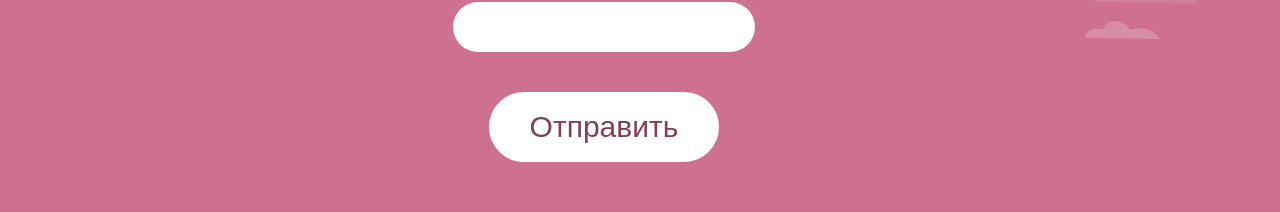
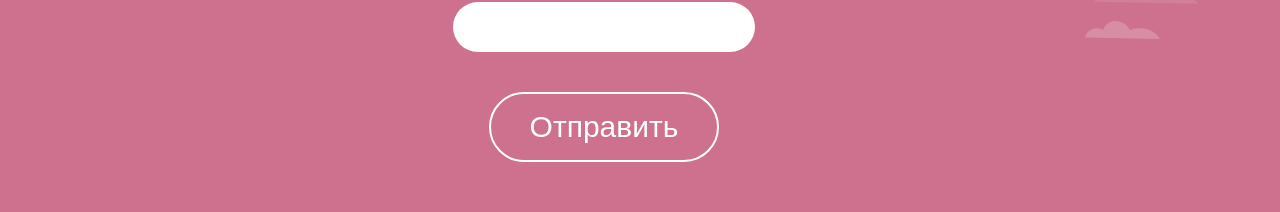
Before and after one commit to webistomin/marketing-test, a Vue app: page / in a window 1280 px wide. Shown: the part 307-519 px from the top of the page. Built offline with nearby package versions, Linux system fonts and the light colour scheme; a web font is replaced by a local one; what vue-social-sharing would draw is missing.

Commit message:
Поправил валидацию формы

```diff
--- a/src/components/Socials.vue
+++ b/src/components/Socials.vue
@@ -51,9 +51,9 @@
           <input type="email" class="socials__input" id="email" @change="checkValidation"
           :class="{'socials__input--disabled': isEmailValid}">
           <button
-            class="socials__btn socials__btn--valid btn"
-            :class="{'socials__btn--invalid': isDisabled,
-            'socials__btn--valid': !isDisabled}"
+            class="socials__btn btn"
+            :class="{'socials__btn--invalid': !getFormValidation,
+            'socials__btn--valid': getFormValidation}"
             type="submit">
             Отправить
           </button>
@@ -75,7 +75,6 @@
     },
     methods: {
       popupOpened() {
-        this.isDisabled = false;
         this.isShared = true;
       },
       changeSocialsShare() {
@@ -86,6 +85,11 @@
       },
       checkValidation(event) {
         this.isEmailValid = event.target.validity.valid;
+      },
+    },
+    computed: {
+      getFormValidation() {
+        return this.isShared && this.isEmailValid;
       },
     },
   };
```
